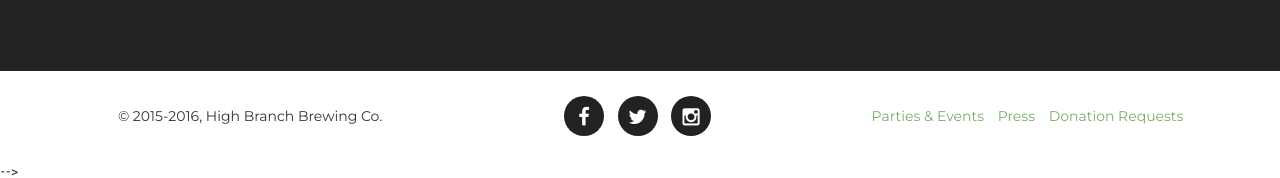
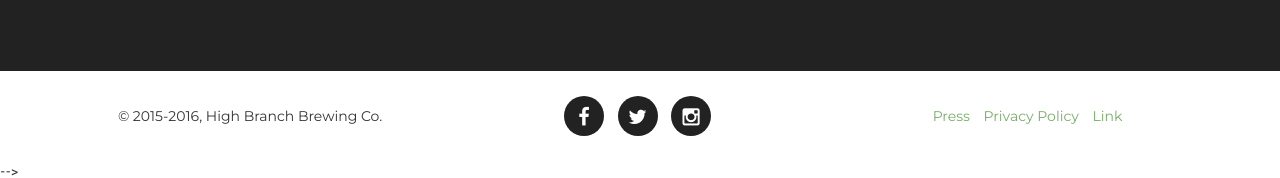
Before and after one commit to bmhaynie/bmhaynie.github.io, a Jekyll site: the page built from index.html, in a window 1280 px wide and 900 px high, scrolled down 2602 px. Shown: the part 719-897 px from the top of the window. Built offline with Jekyll 4.4.1, drawn with Linux system fonts in a browser that asks for light colours; nearby versions of some CDN libraries; some web fonts are replaced.

Commit message:
change footer links

```diff
--- a/_includes/footer.html
+++ b/_includes/footer.html
@@ -16,11 +16,11 @@
 	        </div>
 	        <div class="col-md-4">
 	            <ul class="list-inline quicklinks">
-	                <li><a href="#">Parties & Events</a>
-	                </li>
 	                <li><a href="#">Press</a>
 	                </li>
-	                <li><a href="#">Donation Requests</a>
+	                <li><a href="#">Privacy Policy</a>
+	                </li>
+	                <li><a href="#">Link</a>
 	                </li>
 	            </ul>
 	        </div>
```
Also changed, not shown: 3 other files.
